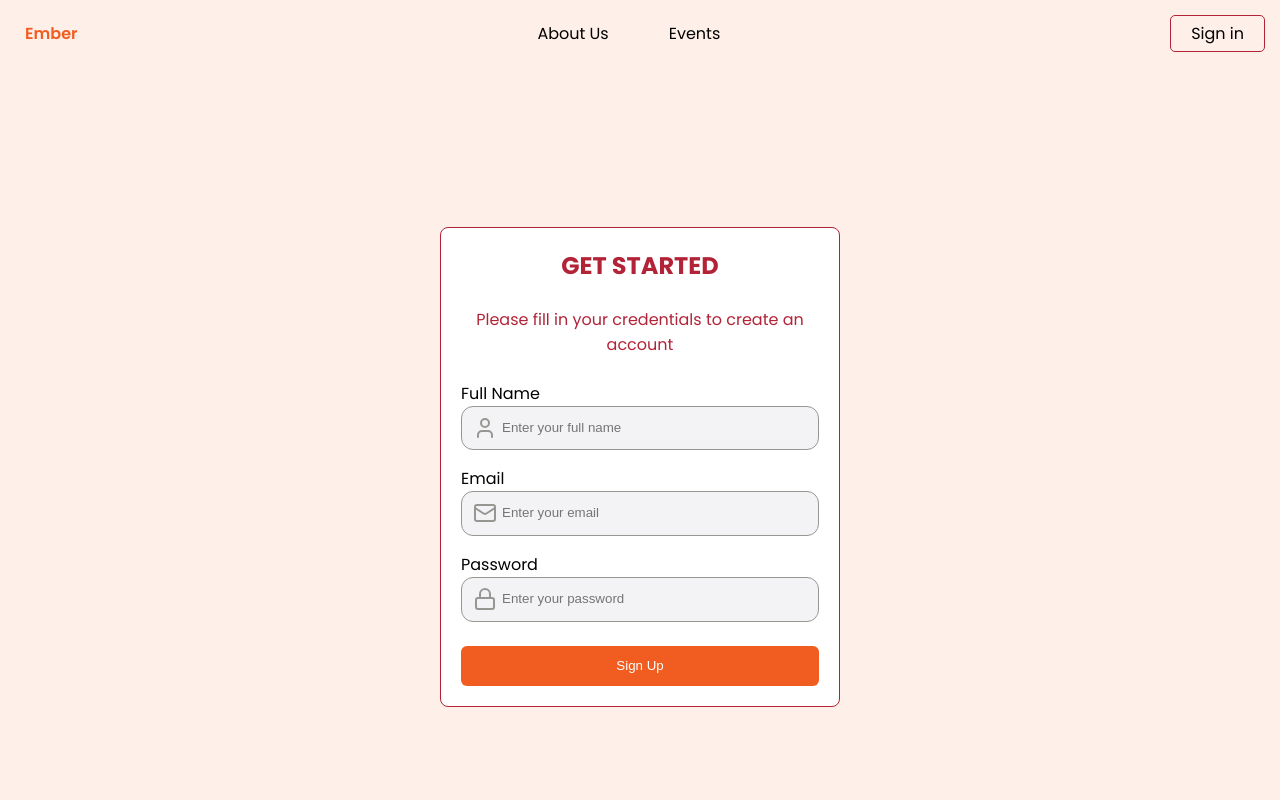
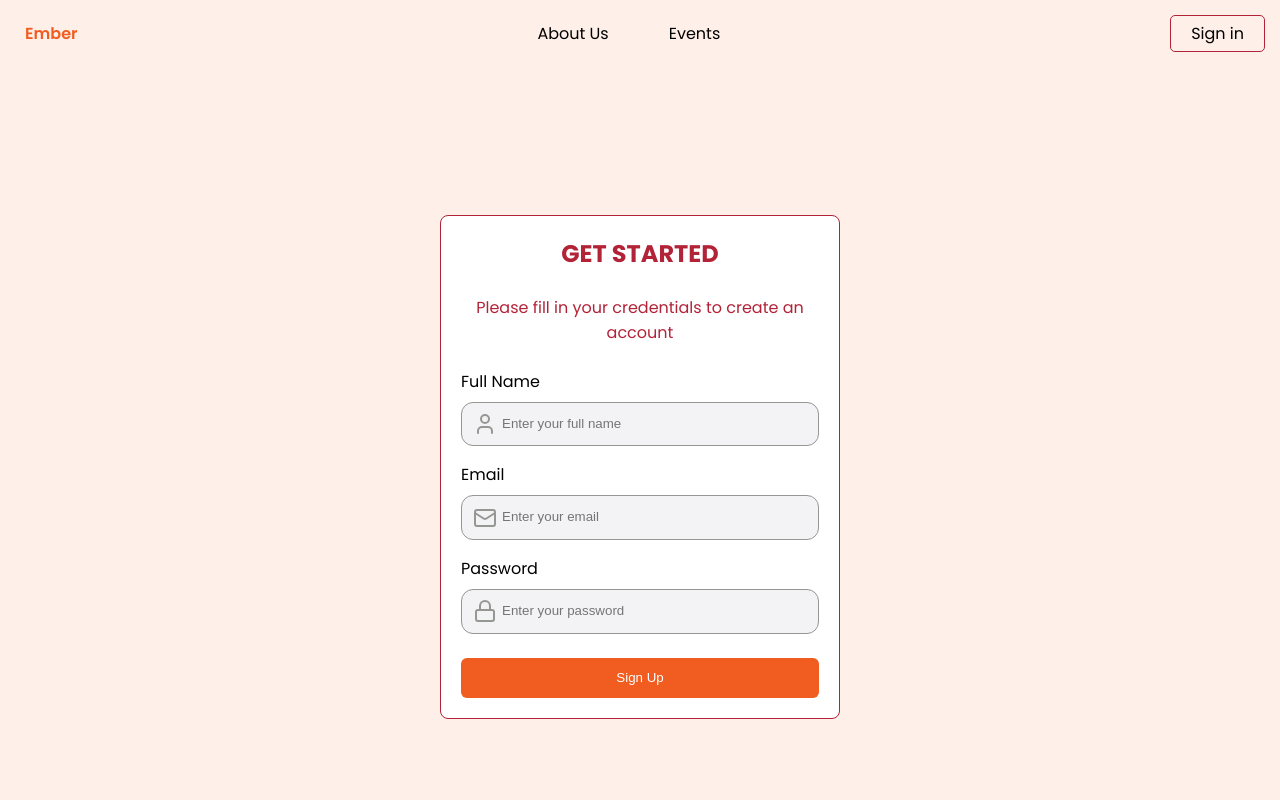
Before and after one commit to Austin-Imbastari/group4, a React (Vite) app: page /auth in a window 1280 px wide. Shown: the top 800 px of the page. Built offline with nearby package versions, Linux system fonts and the light colour scheme.

Commit message:
Refactor InputField component to include InputWrapper for better structure

```diff
--- a/src/components/input_field/InputField.jsx
+++ b/src/components/input_field/InputField.jsx
@@ -1,4 +1,4 @@
-import { InputFieldWrapper, Label, Input } from "./InputFieldSC";
+import { InputFieldWrapper, Label, InputWrapper, Input } from "./InputFieldSC";
 
 export default function InputField({
   label,
@@ -10,8 +10,10 @@ export default function InputField({
   return (
     <InputFieldWrapper>
       {label && <Label htmlFor={name}>{label}</Label>}
-      {Icon && <Icon className="icon" />}
-      <Input id={name} name={name} type={type} {...props} />
+      <InputWrapper>
+        {Icon && <Icon className="icon" />}
+        <Input id={name} name={name} type={type} {...props} />
+      </InputWrapper>
     </InputFieldWrapper>
   );
 }
--- a/src/components/input_field/InputFieldSC.js
+++ b/src/components/input_field/InputFieldSC.js
@@ -1,19 +1,27 @@
 import styled from "styled-components";
 
 export const InputFieldWrapper = styled.div`
+  display: flex;
+  flex-direction: column;
+  gap: 0.5rem;
+`;
+
+export const Label = styled.label`
+  color: #000;
+`;
+
+export const InputWrapper = styled.div`
   position: relative;
+  width: 100%;
 
   .icon {
     color: ${({ theme }) => theme.colors.accentDark};
     position: absolute;
     left: 12px;
     top: 50%;
+    transform: translateY(-50%);
     pointer-events: none;
   }
-`;
-
-export const Label = styled.label`
-  color: #000;
 `;
 
 export const Input = styled.input`
--- a/src/pages/auth/AuthPageSC.js
+++ b/src/pages/auth/AuthPageSC.js
@@ -27,5 +27,6 @@ export const AuthContainer = styled.div`
 
   .description {
     text-align: center;
+    text-size: ${(props) => props.theme.fontSizes.small};
   }
 `;
```
